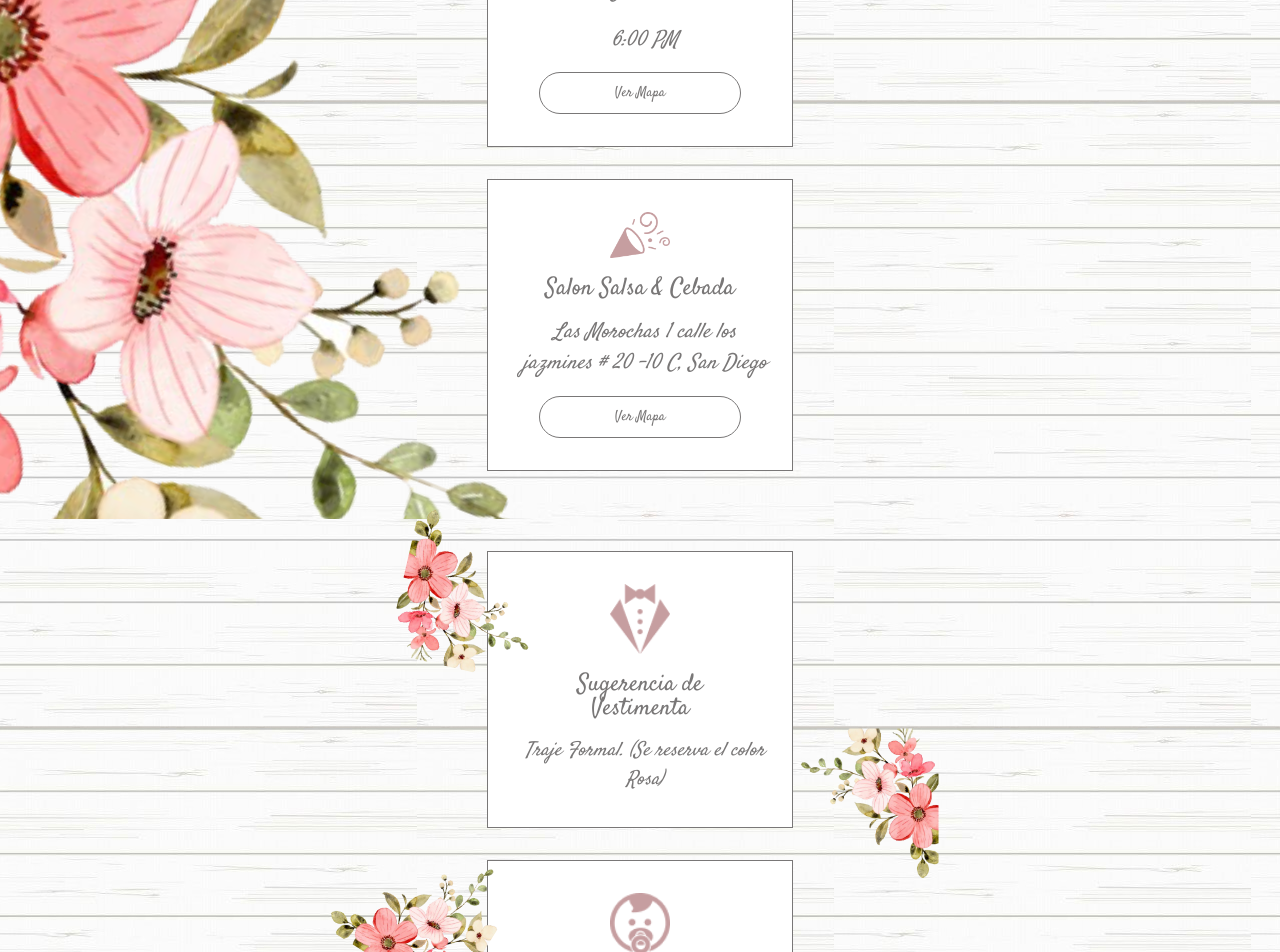
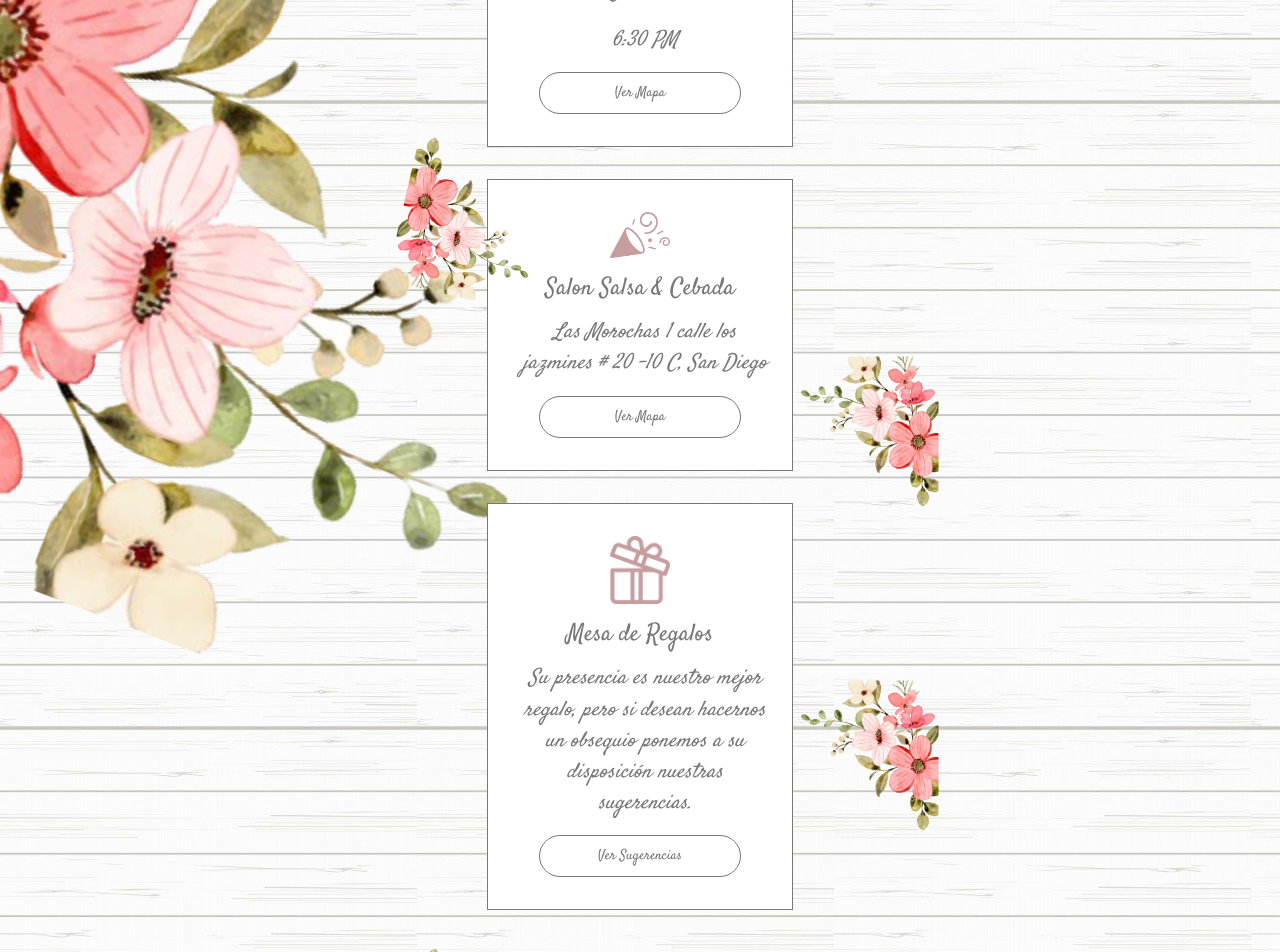
Before and after one commit to josesantanaweb/boda, a React (Vite) app: page /4-invitados in a window 1280 px wide. Shown: the part 4280-5232 px from the top of the page. Built offline with nearby package versions, Linux system fonts and the light colour scheme; a web font is replaced by a local one.

Commit message:
fix: cmambios

```diff
--- a/src/pages/Invitados2/index.tsx
+++ b/src/pages/Invitados2/index.tsx
@@ -226,7 +226,7 @@ const Invitados2 = () => {
           <S.GiftMessage>
             Calle 91-A, Urbanización Michelena, Valencia Edo. Carabobo
           </S.GiftMessage>
-          <S.GiftMessage>6:00 PM</S.GiftMessage>
+          <S.GiftMessage>6:30 PM</S.GiftMessage>
           <S.GiftButton
             target="_blank"
             href="https://www.google.com/maps/place/Calle+91A,+Valencia+2001,+Carabobo,+Venezuela/@10.1758805,-67.9934917,17z/data=!3m1!4b1!4m6!3m5!1s0x8e8067a2182c8f33:0xe2c1fbe9a3fa8dff!8m2!3d10.1758805!4d-67.9934917!16s%2Fg%2F1tkbz894?entry=ttu"
@@ -235,6 +235,8 @@ const Invitados2 = () => {
           </S.GiftButton>
         </S.GiftInfo>
         <S.GiftInfo>
+          <S.Plant12 src={roses} alt="roses" />
+          <S.Plant13 src={roses} alt="roses" />
           <S.OutfitImg src={salon} alt="cajita" />
           <S.GiftTitle>Salon Salsa & Cebada</S.GiftTitle>
           <S.GiftMessage>
@@ -248,6 +250,7 @@ const Invitados2 = () => {
           </S.GiftButton>
         </S.GiftInfo>
         <S.GiftInfo>
+          <S.Plant13 src={roses} alt="roses" />
           <S.OutfitImg src={cajita} alt="cajita" />
           <S.GiftTitle>Mesa de Regalos</S.GiftTitle>
           <S.GiftMessage>
--- a/src/pages/Invitados2/styles.ts
+++ b/src/pages/Invitados2/styles.ts
@@ -452,6 +452,7 @@ export const GiftInfo = styled.div`
   margin: 2rem auto 0;
   padding: 2rem;
   background-color: #ffffff;
+  position: relative;
 `;
 
 export const GiftTitle = styled.h4`
--- a/src/pages/Invitados3/index.tsx
+++ b/src/pages/Invitados3/index.tsx
@@ -225,7 +225,7 @@ const Invitados3 = () => {
           <S.GiftMessage>
             Calle 91-A, Urbanización Michelena, Valencia Edo. Carabobo
           </S.GiftMessage>
-          <S.GiftMessage>6:00 PM</S.GiftMessage>
+          <S.GiftMessage>6:30 PM</S.GiftMessage>
           <S.GiftButton
             target="_blank"
             href="https://www.google.com/maps/place/Calle+91A,+Valencia+2001,+Carabobo,+Venezuela/@10.1758805,-67.9934917,17z/data=!3m1!4b1!4m6!3m5!1s0x8e8067a2182c8f33:0xe2c1fbe9a3fa8dff!8m2!3d10.1758805!4d-67.9934917!16s%2Fg%2F1tkbz894?entry=ttu"
@@ -234,6 +234,8 @@ const Invitados3 = () => {
           </S.GiftButton>
         </S.GiftInfo>
         <S.GiftInfo>
+          <S.Plant12 src={roses} alt="roses" />
+          <S.Plant13 src={roses} alt="roses" />
           <S.OutfitImg src={salon} alt="cajita" />
           <S.GiftTitle>Salon Salsa & Cebada</S.GiftTitle>
           <S.GiftMessage>
@@ -247,6 +249,7 @@ const Invitados3 = () => {
           </S.GiftButton>
         </S.GiftInfo>
         <S.GiftInfo>
+          <S.Plant13 src={roses} alt="roses" />
           <S.OutfitImg src={cajita} alt="cajita" />
           <S.GiftTitle>Mesa de Regalos</S.GiftTitle>
           <S.GiftMessage>
--- a/src/pages/Invitados3/styles.tsx
+++ b/src/pages/Invitados3/styles.tsx
@@ -447,6 +447,7 @@ export const GiftInfo = styled.div`
   margin: 2rem auto 0;
   padding: 2rem;
   background-color: #ffffff;
+  position: relative;
 `;
 
 export const GiftTitle = styled.h4`
--- a/src/pages/Invitados4/index.tsx
+++ b/src/pages/Invitados4/index.tsx
@@ -226,7 +226,7 @@ const Invitados4 = () => {
           <S.GiftMessage>
             Calle 91-A, Urbanización Michelena, Valencia Edo. Carabobo
           </S.GiftMessage>
-          <S.GiftMessage>6:00 PM</S.GiftMessage>
+          <S.GiftMessage>6:30 PM</S.GiftMessage>
           <S.GiftButton
             target="_blank"
             href="https://www.google.com/maps/place/Calle+91A,+Valencia+2001,+Carabobo,+Venezuela/@10.1758805,-67.9934917,17z/data=!3m1!4b1!4m6!3m5!1s0x8e8067a2182c8f33:0xe2c1fbe9a3fa8dff!8m2!3d10.1758805!4d-67.9934917!16s%2Fg%2F1tkbz894?entry=ttu"
@@ -235,6 +235,8 @@ const Invitados4 = () => {
           </S.GiftButton>
         </S.GiftInfo>
         <S.GiftInfo>
+          <S.Plant12 src={roses} alt="roses" />
+          <S.Plant13 src={roses} alt="roses" />
           <S.OutfitImg src={salon} alt="cajita" />
           <S.GiftTitle>Salon Salsa & Cebada</S.GiftTitle>
           <S.GiftMessage>
@@ -245,6 +247,18 @@ const Invitados4 = () => {
             href="https://www.google.com/maps/place/10%C2%B015'08.2%22N+67%C2%B056'34.5%22W/@10.2522764,-67.9450979,17z/data=!3m1!4b1!4m4!3m3!8m2!3d10.2522764!4d-67.9429092?hl=es&entry=ttu"
           >
             Ver Mapa
+          </S.GiftButton>
+        </S.GiftInfo>
+        <S.GiftInfo>
+          <S.Plant13 src={roses} alt="roses" />
+          <S.OutfitImg src={cajita} alt="cajita" />
+          <S.GiftTitle>Mesa de Regalos</S.GiftTitle>
+          <S.GiftMessage>
+            Su presencia es nuestro mejor regalo, pero si desean hacernos un
+            obsequio ponemos a su disposición nuestras sugerencias.
+          </S.GiftMessage>
+          <S.GiftButton onClick={() => setOpenModal(true)}>
+            Ver Sugerencias
           </S.GiftButton>
         </S.GiftInfo>
         {openModal && (
--- a/src/pages/Invitados4/styles.tsx
+++ b/src/pages/Invitados4/styles.tsx
@@ -447,6 +447,7 @@ export const GiftInfo = styled.div`
   margin: 2rem auto 0;
   padding: 2rem;
   background-color: #ffffff;
+  position: relative;
 `;
 
 export const GiftTitle = styled.h4`
```
